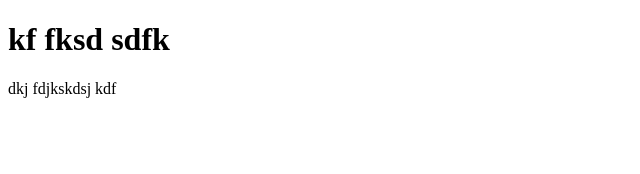
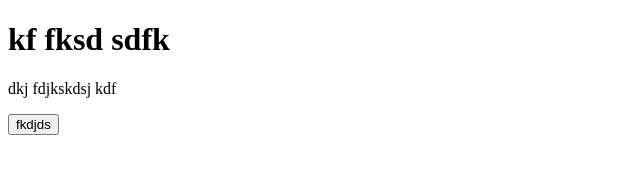
Before and after one commit to mynul1111/go, a plain HTML site: page index.html in a window 1280 px wide. Shown: the whole page, without its empty margins (0-640 px from the left). Drawn offline with Linux system fonts and the light colour scheme.

Commit message:
jdj github

```diff
--- a/index.html
+++ b/index.html
@@ -9,5 +9,6 @@
 <body>
     <h1>kf fksd sdfk </h1>
     <p>dkj fdjkskdsj kdf</p>
+    <button>fkdjds</button>
 </body>
 </html>
```
